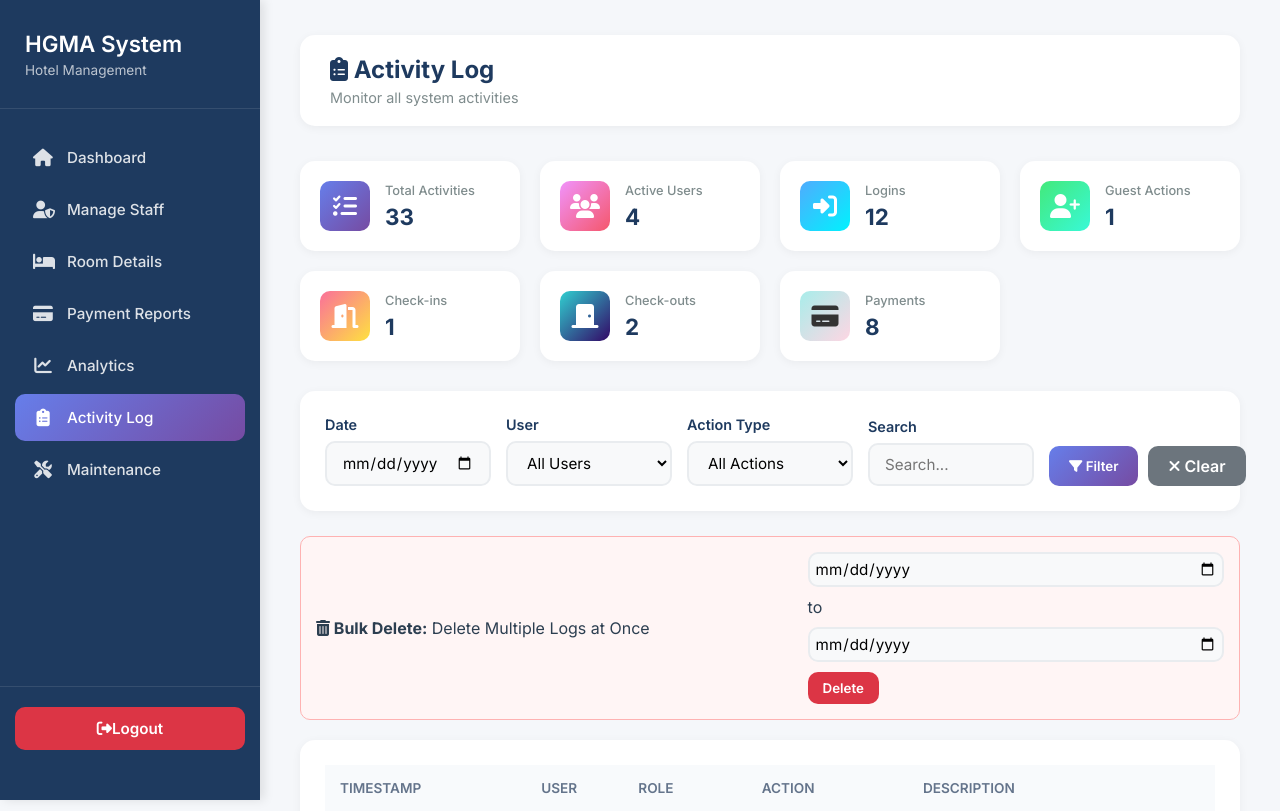
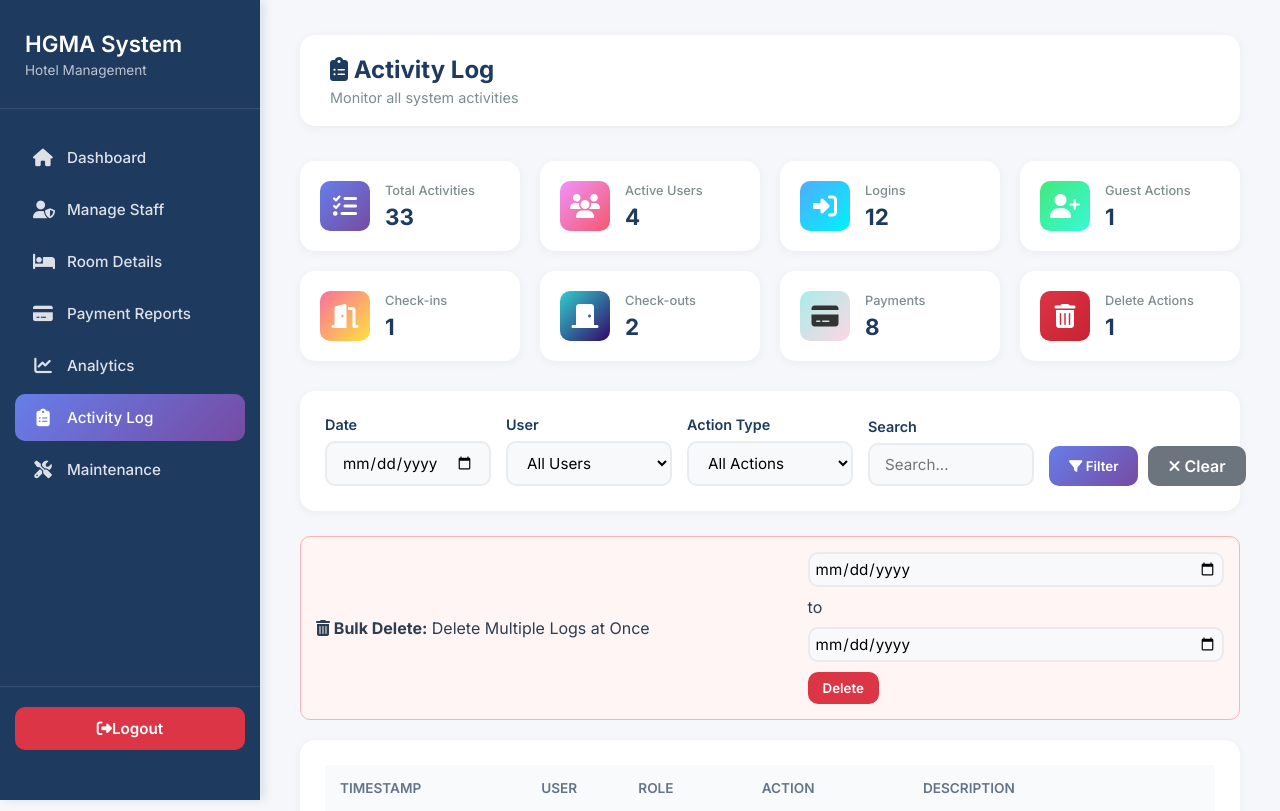
Before and after one commit to GillyGraphix/KIGONGONI-GUEST-SYSTEM, a PHP site: page /activity_log.php in a window 1280 px wide. Shown: the top 811 px of the page. Run offline with PHP 8.4, Linux system fonts and the light colour scheme; a user stored in the database is signed in; data comes from the database, SQL or seed files in the repository.

Commit message:
Kigongoni System - Version 1.4

```diff
--- a/activity_log.php
+++ b/activity_log.php
@@ -117,7 +117,8 @@ $stats_sql = "SELECT
                 COUNT(CASE WHEN action LIKE '%guest%' THEN 1 END) as guest_actions,
                 COUNT(CASE WHEN action LIKE '%check%in%' THEN 1 END) as checkin_count,
                 COUNT(CASE WHEN action LIKE '%check%out%' THEN 1 END) as checkout_count,
-                COUNT(CASE WHEN action LIKE '%payment%' THEN 1 END) as payment_count
+                COUNT(CASE WHEN action LIKE '%payment%' THEN 1 END) as payment_count,
+                COUNT(CASE WHEN action LIKE '%delete%' THEN 1 END) as delete_count
               FROM activity_logs $where_sql";
 
 $stats = [];
@@ -201,6 +202,7 @@ if ($types) {
     .icon-checkin { background: linear-gradient(135deg, #fa709a 0%, #fee140 100%); color: #fff; }
     .icon-checkout { background: linear-gradient(135deg, #30cfd0 0%, #330867 100%); color: #fff; }
     .icon-payment { background: linear-gradient(135deg, #a8edea 0%, #fed6e3 100%); color: #333; }
+    .icon-delete { background: linear-gradient(135deg, #dc3545 0%, #c82333 100%); color: #fff; }
 
     /* --- FILTERS & FORMS --- */
     .filter-card { background: #fff; border-radius: 15px; padding: 25px; box-shadow: 0 2px 10px rgba(0,0,0,0.05); margin-bottom: 25px; }
@@ -232,6 +234,7 @@ if ($types) {
     .badge-checkin { background: linear-gradient(135deg, #fa709a 0%, #fee140 100%); color: #fff; }
     .badge-checkout { background: linear-gradient(135deg, #f093fb 0%, #f5576c 100%); color: #fff; }
     .badge-payment { background: linear-gradient(135deg, #28a745, #20c997); color: #fff; }
+    .badge-delete { background: linear-gradient(135deg, #dc3545, #c82333); color: #fff; }
     .badge-default { background: #e2e3e5; color: #383d41; }
 
     .btn-del { color: #dc3545; background: none; border: none; cursor: pointer; font-size: 1.1rem; }
@@ -354,6 +357,11 @@ if ($types) {
             <div class="stat-icon icon-payment"><i class="fa-solid fa-credit-card"></i></div>
             <div class="stat-content"><h4>Payments</h4><p><?= number_format($stats['payment_count'] ?? 0) ?></p></div>
         </div>
+        <!-- NEW: Delete Actions stat card -->
+        <div class="stat-card">
+            <div class="stat-icon icon-delete"><i class="fa-solid fa-trash-can"></i></div>
+            <div class="stat-content"><h4>Delete Actions</h4><p><?= number_format($stats['delete_count'] ?? 0) ?></p></div>
+        </div>
     </div>
 
     <div class="filter-card">
@@ -377,6 +385,8 @@ if ($types) {
                     <option value="check-in" <?= $filter_action == 'check-in' ? 'selected' : '' ?>>Check-in</option>
                     <option value="check-out" <?= $filter_action == 'check-out' ? 'selected' : '' ?>>Check-out</option>
                     <option value="payment" <?= $filter_action == 'payment' ? 'selected' : '' ?>>Payment</option>
+                    <!-- NEW: Delete filter option -->
+                    <option value="delete" <?= $filter_action == 'delete' ? 'selected' : '' ?>>Delete Actions</option>
                 </select>
             </div>
             <div class="form-group">
@@ -424,6 +434,7 @@ if ($types) {
                         elseif (strpos($act, 'payment') !== false) $action_class = 'badge-payment';
                         elseif (strpos($act, 'check-in') !== false) $action_class = 'badge-checkin';
                         elseif (strpos($act, 'check-out') !== false) $action_class = 'badge-checkout';
+                        elseif (strpos($act, 'delete') !== false) $action_class = 'badge-delete'; // NEW
                         elseif (strpos($act, 'guest') !== false) $action_class = 'badge-guest';
                     ?>
                         <tr>
```
Also changed, not shown: checkin_checkout.php (+19 -0 lines).
